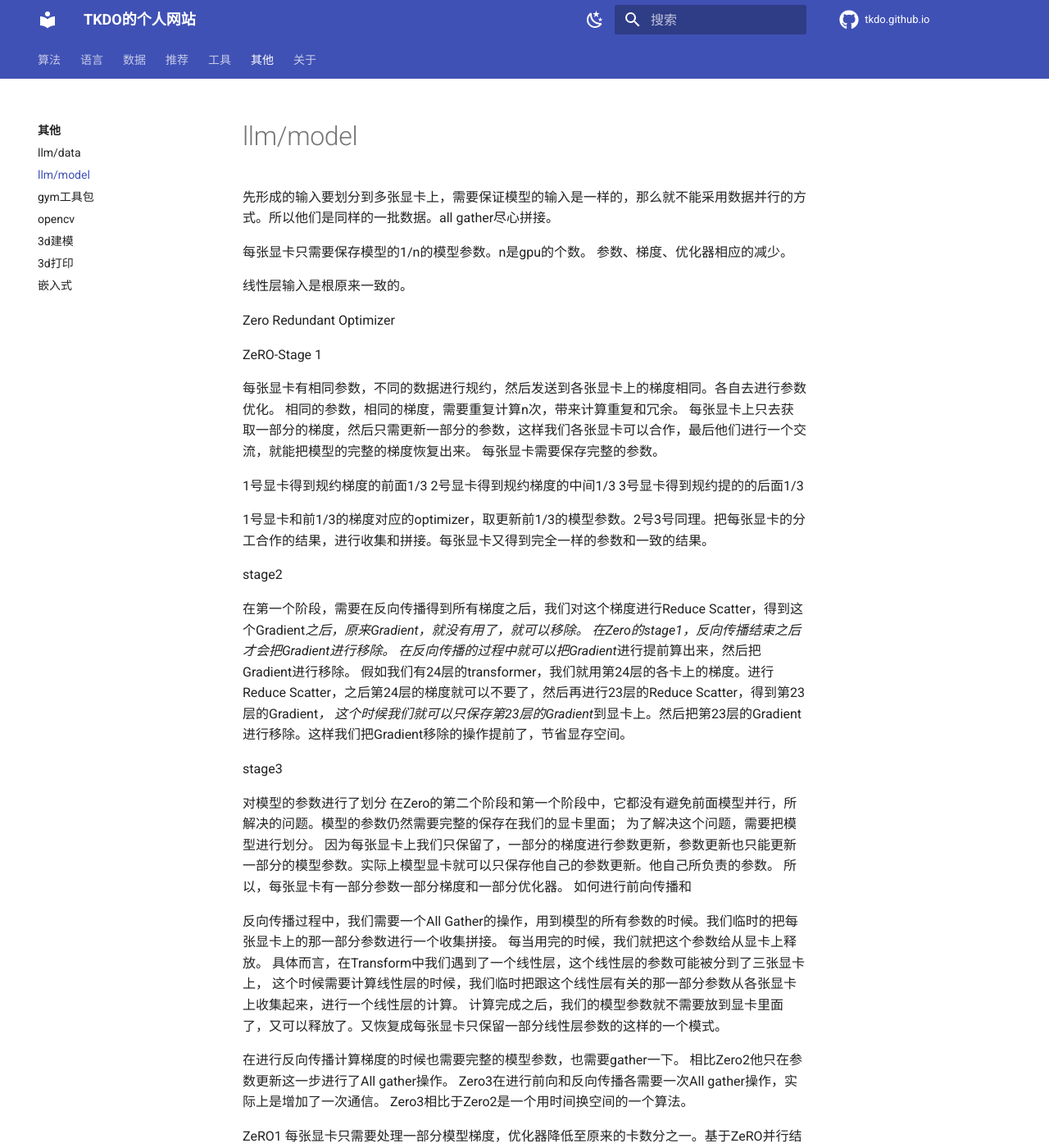
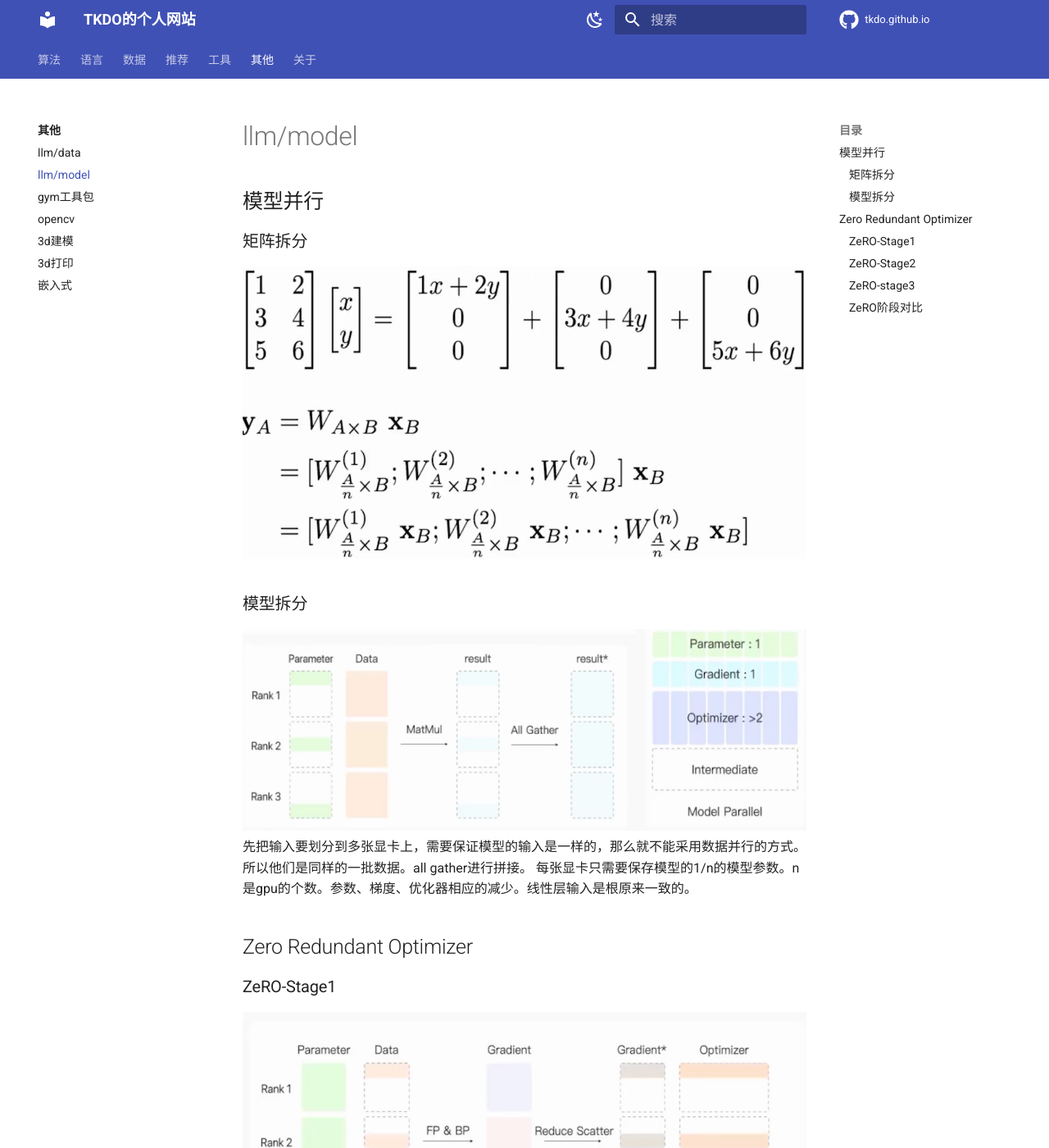
Before and after one commit to tkdo/tkdo.github.io, an MkDocs documentation site: the page built from docs/nlp/model-parallel.md, in a window 1280 px wide and 1400 px high. Shown: the whole window at 82% size. Built offline with MkDocs 1.6.1 and Material for MkDocs 9.7.7, drawn with Linux system fonts in a browser that asks for light colours; comment, search, counter and statistics services are not loaded; some of the changed text lies outside the part shown.

Commit message:
model parallel

```diff
--- a/docs/nlp/model-parallel.md
+++ b/docs/nlp/model-parallel.md
@@ -1,50 +1,28 @@
+## 模型并行
+### 矩阵拆分
+![](img/split-matrix.png)
+
+### 模型拆分
+![](img/model-parallel.png)
+先把输入要划分到多张显卡上，需要保证模型的输入是一样的，那么就不能采用数据并行的方式。所以他们是同样的一批数据。all gather进行拼接。
+每张显卡只需要保存模型的1/n的模型参数。n是gpu的个数。参数、梯度、优化器相应的减少。线性层输入是根原来一致的。
+
+## Zero Redundant Optimizer
 
 
-
-
-
-
-
-先形成的输入要划分到多张显卡上，需要保证模型的输入是一样的，那么就不能采用数据并行的方式。所以他们是同样的一批数据。all gather尽心拼接。
-
-
-
-每张显卡只需要保存模型的1/n的模型参数。n是gpu的个数。
-参数、梯度、优化器相应的减少。
-
-线性层输入是根原来一致的。
-
-
-
-
-Zero Redundant Optimizer
-
-
-
-
-
-ZeRO-Stage 1
-
+### ZeRO-Stage1
+![](img/zero-stage1.png)
 每张显卡有相同参数，不同的数据进行规约，然后发送到各张显卡上的梯度相同。各自去进行参数优化。
 相同的参数，相同的梯度，需要重复计算n次，带来计算重复和冗余。
 每张显卡上只去获取一部分的梯度，然后只需更新一部分的参数，这样我们各张显卡可以合作，最后他们进行一个交流，就能把模型的完整的梯度恢复出来。
 每张显卡需要保存完整的参数。
-
 1号显卡得到规约梯度的前面1/3
 2号显卡得到规约梯度的中间1/3
 3号显卡得到规约提的的后面1/3
-
-
-
 1号显卡和前1/3的梯度对应的optimizer，取更新前1/3的模型参数。2号3号同理。把每张显卡的分工合作的结果，进行收集和拼接。每张显卡又得到完全一样的参数和一致的结果。
 
-
-
-
-
-stage2
-
-
+### ZeRO-Stage2
+![](img/zero-stage2.png)
 在第一个阶段，需要在反向传播得到所有梯度之后，我们对这个梯度进行Reduce Scatter，得到这个Gradient*之后，原来Gradient，就没有用了，就可以移除。
 在Zero的stage1，反向传播结束之后才会把Gradient进行移除。
 在反向传播的过程中就可以把Gradient*进行提前算出来，然后把Gradient进行移除。
@@ -53,7 +31,8 @@ stage2
 
 
 
-stage3
+### ZeRO-stage3
+![](img/zero-stage3.png)
 
 对模型的参数进行了划分
 在Zero的第二个阶段和第一个阶段中，它都没有避免前面模型并行，所解决的问题。模型的参数仍然需要完整的保存在我们的显卡里面；
@@ -74,8 +53,8 @@ stage3
 Zero3在进行前向和反向传播各需要一次All gather操作，实际上是增加了一次通信。
 Zero3相比于Zero2是一个用时间换空间的一个算法。
 
-
-
+### ZeRO阶段对比
+![](img/zero-diff.png)
 ZeRO1
 每张显卡只需要处理一部分模型梯度，优化器降低至原来的卡数分之一。基于ZeRO并行结构，中间结果的量也降低原来的卡数分之一。
 
```
Also changed, not shown: docs/nlp/data-parallel.md (+10 -0 lines), docs/nlp/img/intermediate.png (added), docs/nlp/img/model-parallel.png (added), docs/nlp/img/split-matrix.png (added), docs/nlp/img/zero-diff.png (added), docs/nlp/img/zero-stage1.png (added), docs/nlp/img/zero-stage2.png (added), docs/nlp/img/zero-stage3.png (added).
